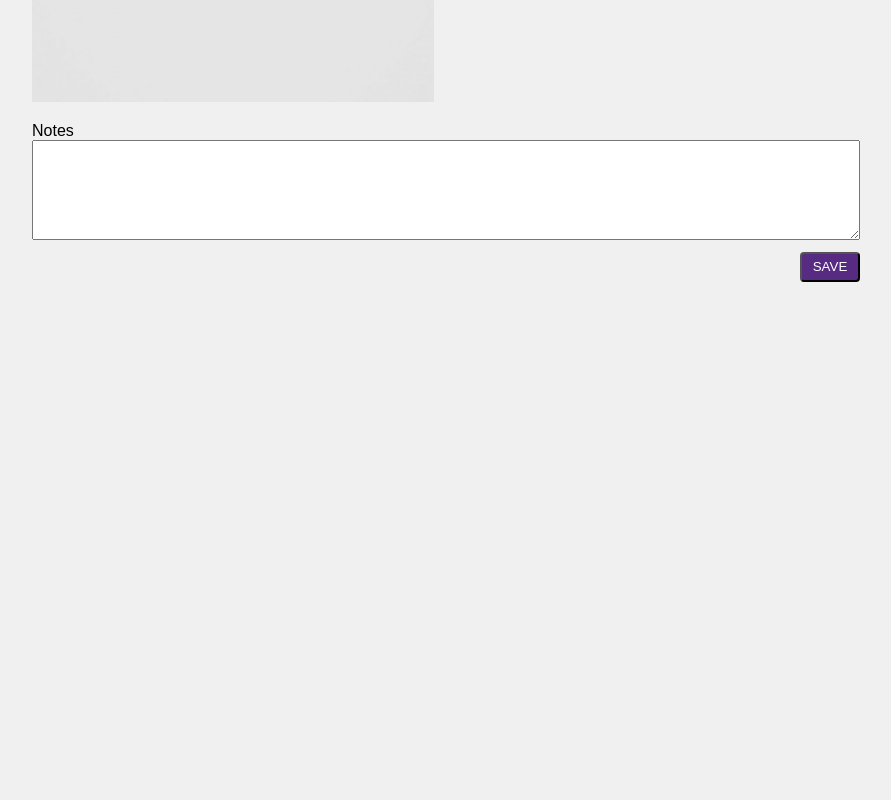
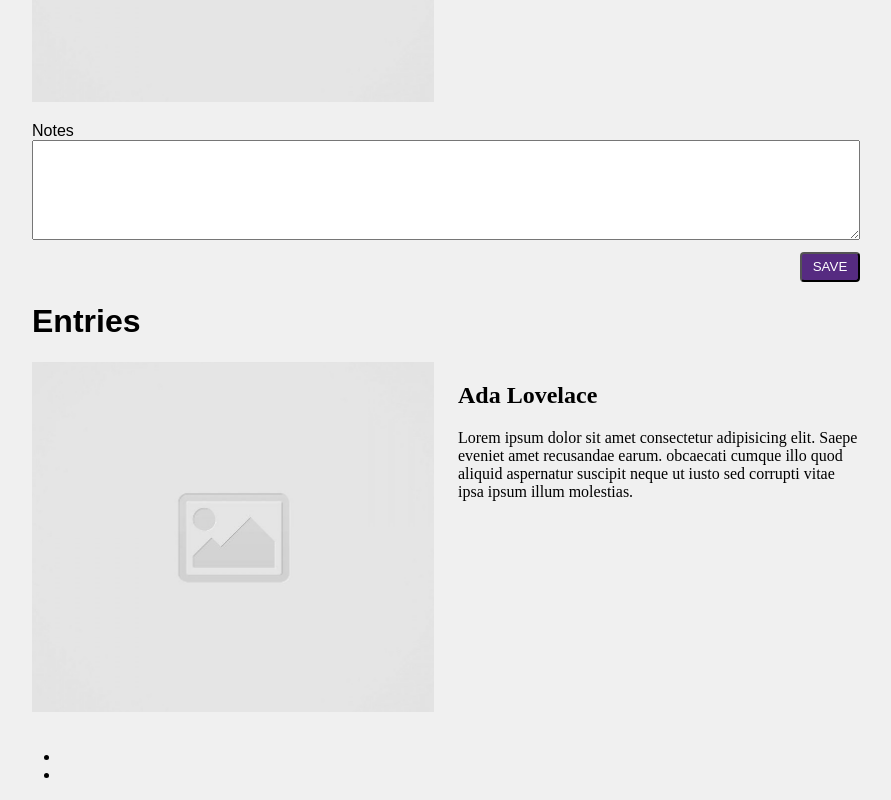
Before and after one commit to jamesdae/code-journal, a website: page index.html in a window 1280 px wide. Shown: the part 365-1165 px from the top of the page, without its empty margins (194-1085 px from the left). Before the commit the page ends 800 px from the top, so only its background shows below. Drawn offline with Linux system fonts and the light colour scheme; a web font is replaced by a local one.

Commit message:
Issue 2; Added new data view with provided layout classes; #4

```diff
--- a/index.html
+++ b/index.html
@@ -28,7 +28,7 @@
       <form action="" class="entryform row">
         <div class="column-half">
           <div class="imagediv">
-            <img src="images/placeholder-image-square.jpg" alt="placeholder image">
+            <img src="images/placeholder-image-square.jpg" alt="placeholder image" id="entryimg">
           </div>
         </div>
         <div class="column-half">
@@ -48,6 +48,35 @@
         </div>
       </form>
     </div>
+    <div data-view="entries">
+      <h1 class="column-full">Entries</h1>
+
+      <div class="entriespage row">
+        <div class="column-half">
+          <div class="imagediv">
+            <img src="images/placeholder-image-square.jpg" alt="placeholder image" id="firstimg">
+          </div>
+        </div>
+        <div class="column-half">
+          <div>
+            <h2>
+              Ada Lovelace
+            </h2>
+            <p>
+              Lorem ipsum dolor sit amet consectetur adipisicing elit. Saepe
+              eveniet amet recusandae earum. obcaecati cumque illo quod aliquid
+              aspernatur suscipit neque ut iusto sed corrupti vitae ipsa ipsum illum
+              molestias.
+            </p>
+          </div>
+        </div>
+      </div>
+
+      <ul>
+        <li></li>
+        <li></li>
+      </ul>
+    </div>
   </main>
   <script src="js/data.js"></script>
   <script src="js/main.js"></script>
--- a/js/main.js
+++ b/js/main.js
@@ -1,7 +1,8 @@
 var $submitPhoto = document.getElementById('photoinput');
-var $image = document.querySelector('img');
+var $image = document.getElementById('entryimg');
 var $entryForm = document.forms[0];
 var $titleInput = document.getElementById('titleinput');
+// var $firstimg = document.getElementById('firstimg');
 
 $submitPhoto.addEventListener('input', function (event) {
   $image.removeAttribute('src');
```
